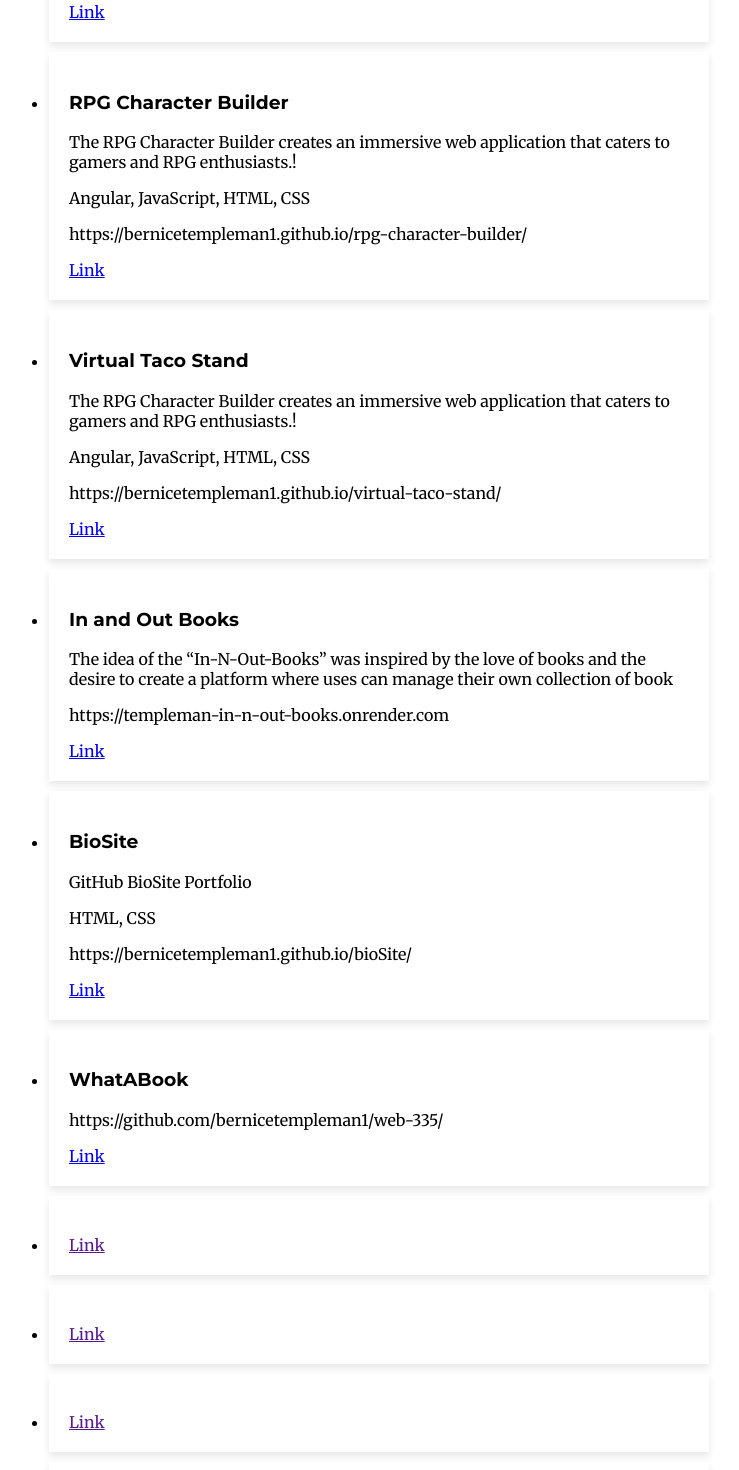
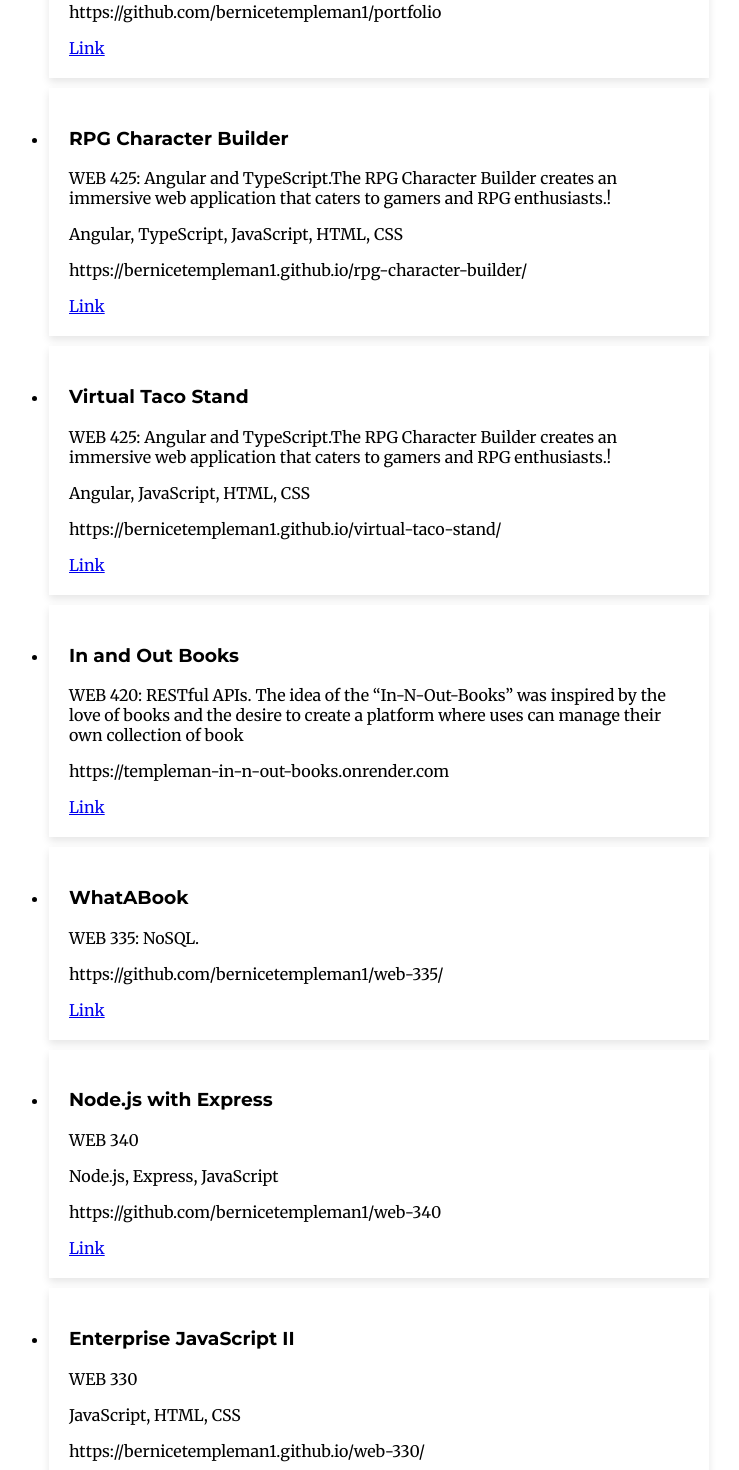
Before and after one commit to bernicetempleman1/portfolio, an Angular app: page /projects in a window 1280 px wide. Shown: the part 700-2170 px from the top of the page, without its empty margins (381-1120 px from the left). Built offline with nearby package versions, Linux system fonts and the light colour scheme.

Commit message:
update commit

```diff
--- a/src/app/projects/projects.component.ts
+++ b/src/app/projects/projects.component.ts
@@ -66,23 +66,23 @@
       {
         name: `Bernice Templeman's Portfolio`,
         description:
-          '',
-        technologies: 'Angular, JavaScript, HTML, CSS',
+          'WEB 425: Angular and TypeScript.',
+        technologies: 'Angular, TypeScript, JavaScript, HTML, CSS',
         learned: '',
         link: 'https://github.com/bernicetempleman1/portfolio',
       },
       {
         name: 'RPG Character Builder',
         description:
-          'The RPG Character Builder creates an immersive web application that caters to gamers and RPG enthusiasts.!',
-        technologies: 'Angular, JavaScript, HTML, CSS',
+          'WEB 425: Angular and TypeScript.The RPG Character Builder creates an immersive web application that caters to gamers and RPG enthusiasts.!',
+        technologies: 'Angular, TypeScript, JavaScript, HTML, CSS',
         learned: '',
         link: 'https://bernicetempleman1.github.io/rpg-character-builder/',
       },
       {
         name: 'Virtual Taco Stand',
         description:
-          'The RPG Character Builder creates an immersive web application that caters to gamers and RPG enthusiasts.!',
+          'WEB 425: Angular and TypeScript.The RPG Character Builder creates an immersive web application that caters to gamers and RPG enthusiasts.!',
         technologies: 'Angular, JavaScript, HTML, CSS',
         learned: '',
         link: 'https://bernicetempleman1.github.io/virtual-taco-stand/',
@@ -91,77 +91,59 @@
       {
         name: 'In and Out Books',
         description:
-          'The idea of the “In-N-Out-Books” was inspired by the love of books and the desire to create a platform where uses can manage their own collection of book',
+          'WEB 420: RESTful APIs. The idea of the “In-N-Out-Books” was inspired by the love of books and the desire to create a platform where uses can manage their own collection of book',
         technologies: '',
         learned: '',
         link: 'https://templeman-in-n-out-books.onrender.com',
       },
       {
+        name: 'WhatABook',
+        description:
+          'WEB 335: NoSQL. ',
+        technologies: '',
+        learned: '',
+        link: 'https://github.com/bernicetempleman1/web-335/',
+      },
+      {
+        name: 'Node.js with Express',
+        description:
+          'WEB 340',
+        technologies: 'Node.js, Express, JavaScript',
+        learned: '',
+        link: 'https://github.com/bernicetempleman1/web-340',
+      },
+      {
+        name: 'Enterprise JavaScript II',
+        description:
+          'WEB 330',
+        technologies: 'JavaScript, HTML, CSS',
+        learned: '',
+        link: 'https://bernicetempleman1.github.io/web-330/',
+      },
+      {
+        name: 'Enterprise JavaScript I',
+        description:
+          'WEB 231',
+        technologies: 'JavaScript, HTML, CSS',
+        learned: '',
+        link: 'https://bernicetempleman1.github.io/web-231/',
+      },
+      {
         name: 'BioSite',
         description:
-          'GitHub BioSite Portfolio',
+          'WEB 200: GitHub BioSite Portfolio',
         technologies: 'HTML, CSS',
         learned: '',
         link: 'https://bernicetempleman1.github.io/bioSite/',
       },
       {
-        name: 'WhatABook',
+        name: 'Rescue',
         description:
-          '',
-        technologies: '',
+          'WEB 200: Rescue website',
+        technologies: 'HTML, CSS',
         learned: '',
-        link: 'https://github.com/bernicetempleman1/web-335/',
-      },
-      {
-        name: '',
-        description:
-          '',
-        technologies: '',
-        learned: '',
-        link: '',
-      },
-      {
-        name: '',
-        description:
-          '',
-        technologies: '',
-        learned: '',
-        link: '',
-      },
-      {
-        name: '',
-        description:
-          '',
-        technologies: '',
-        learned: '',
-        link: '',
-      },
-      {
-        name: '',
-        description:
-          '',
-        technologies: '',
-        learned: '',
-        link: '',
-      },
-      {
-        name: '',
-        description:
-          '',
-        technologies: '',
-        learned: '',
-        link: '',
-      },
-      {
-        name: '',
-        description:
-          '',
-        technologies: '',
-        learned: '',
-        link: '',
+        link: 'https://bernicetempleman1.github.io/rescue/',
       },
     ];
   }
 }
-
-//<p [innerHTML]="item.link"></p>
```
